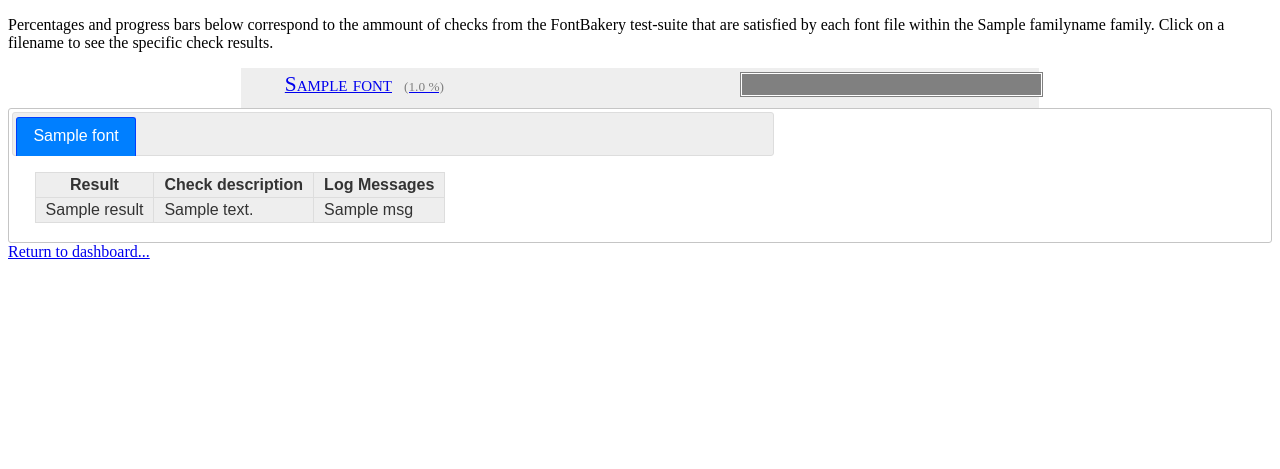
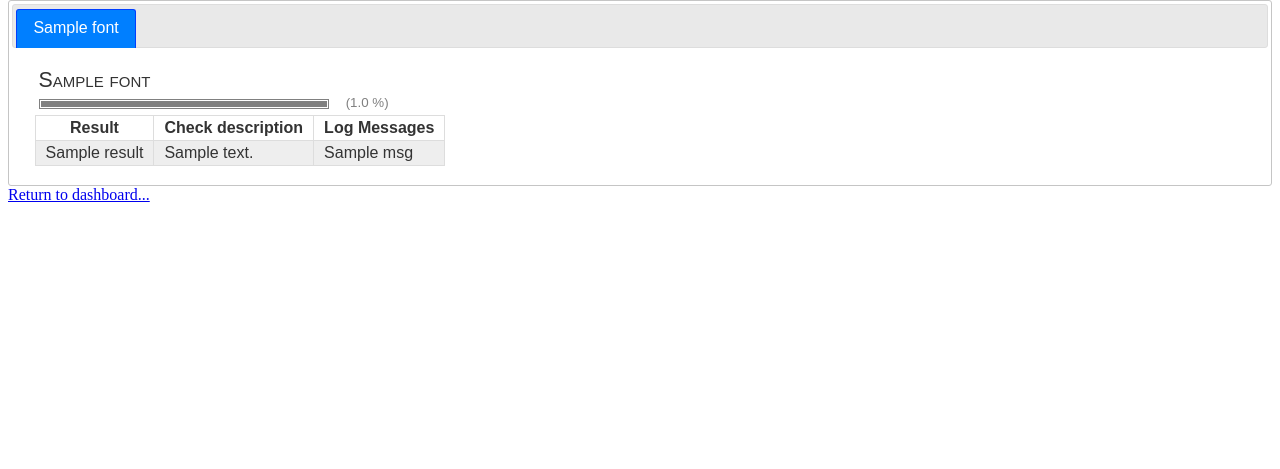
Before and after one commit to googlefonts/fontbakery-dashboard, a Flask app: template templates/family_details.html in a window 1280 px wide. Shown: the part 331-800 px from the top of the page. Run offline with Flask 2, Linux system fonts and the light colour scheme; the template is opened without the code that fills it: most values are stand-ins (such as "Sample title", 1, 10 or a date in 2020); some libraries are stand-ins or nearby versions.

Commit message:
Improve the layout of the family details page
Move the fontfile progress bar inside each of the corresponding check-results tabs.

```diff
--- a/templates/family_details.html
+++ b/templates/family_details.html
@@ -15,32 +15,16 @@
         font-variant: small-caps;
 }
 
-ul {
-        margin: 0 auto;
-        width: 60%;
-}
-
 .progress_item {
         padding: 4px;
-        width: 100%;
-        height: 2em;
-        list-style-type: none;
-}
-
-ul:nth-child(even) {
-        background: #CCC;
-}
-
-ul:nth-child(odd){
-        background: #EEE;
+        width: 60%;
 }
 
 progress {
   padding: 1px;
-  float: right;
+  border: 4px;
   fill-color: red;
   font-size: .6em;
-  height: 80%;
   width: 40%;
   border: 1px solid grey;
   background: #fff;
@@ -70,12 +54,12 @@ th, td {
     border: 1px solid #ddd;
 }
 
-table:nth-child(even) {
-    background: #CCC;
+table tr:nth-child(even) {
+    background: #EEE;
 }
 
-table:nth-child(odd){
-    background: #EEE;
+table tr:nth-child(odd){
+    background: #FFF;
 }
   </style>
   <link rel="stylesheet" href="//code.jquery.com/ui/1.12.1/themes/base/jquery-ui.css">
@@ -95,8 +79,6 @@ table:nth-child(odd){
   }
 
   function init(){
-    $("#tabs").tabs();
-
     var msg_colouring = {
       "ERROR": "#C22",
       "WARNING": "#22C",
@@ -108,28 +90,18 @@ table:nth-child(odd){
         return $(this).text().indexOf(log_type) === 0;
       }).parent().css("color", msg_colouring[log_type]);
     }
+
+    $("#tabs").tabs().show();
   }
   </script>
 </head>
 <body onload="init();">
   <div class="details">
-    <h1>Fontbakery Dashboard</h1>
+    <h1><a href="/">Fontbakery Dashboard</a></h1>
     <h2>Details for {{ familyname }}</h2>
     <div>
       <div id="piechart"></div>
-      <p>Percentages and progress bars below correspond to the ammount of checks from the FontBakery test-suite that are satisfied by each font file within the {{ familyname }} family. Click on a filename to see the specific check results.</p>
-      <ul>
-        {% for font in fonts %}
-        <a href="/check_results/{{ font['fontname'] }}">
-          <li class="progress_item">
-            <span class="familyname">{{ font['fontname'] }}</span><small style='text-align:right; margin-left:12px; color:grey'>({{ font['stats']['OK']*100/font['stats']['Total'] }} %)</small>
-            <progress max="{{ font['stats']['Total'] }}" value="{{ font['stats']['OK'] }}" />
-          </li>
-        </a>
-        {% endfor %}
-      </ul>
-
-      <div id="tabs">
+      <div id="tabs" style="display:hidden">
         <!-- tabs -->
         <ul>{% for font in fonts %}
           <li><a href="#tab-{{ loop.index }}">{{ font['stylename'] }}</a></li>
@@ -138,6 +110,12 @@ table:nth-child(odd){
         <!-- Tabs content -->
         {% for font in fonts %}
         <div id="tab-{{ loop.index }}">
+          <div class="progress_item">
+            <span class="familyname">{{ font['fontname'] }}</span><br/>
+            <progress max="{{ font['stats']['Total'] }}" value="{{ font['stats']['OK'] }}"></progress>
+            <small style='text-align:right; margin-left:12px; color:grey'>({{ font['stats']['OK']*100/font['stats']['Total'] }} %)</small>
+          </div>
+
           <table>
             <tr>
               <th>Result</th>
```
